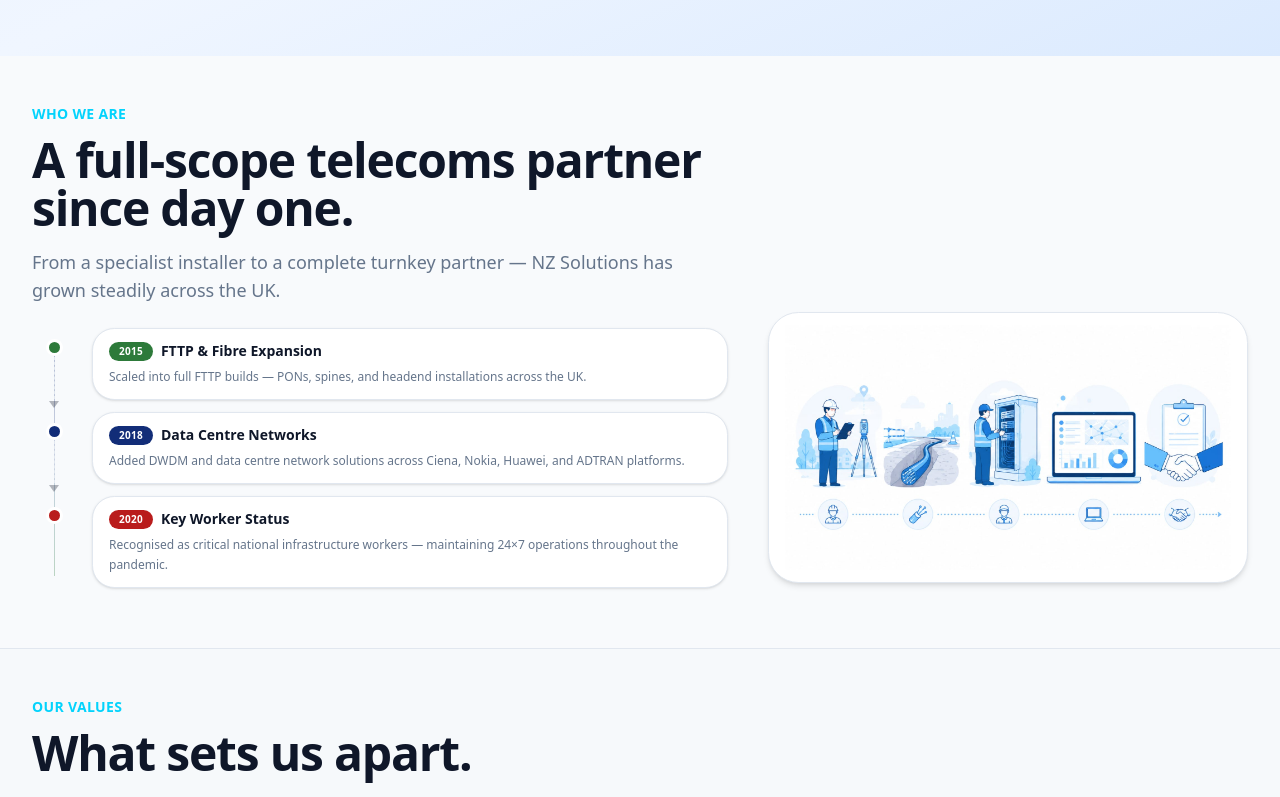
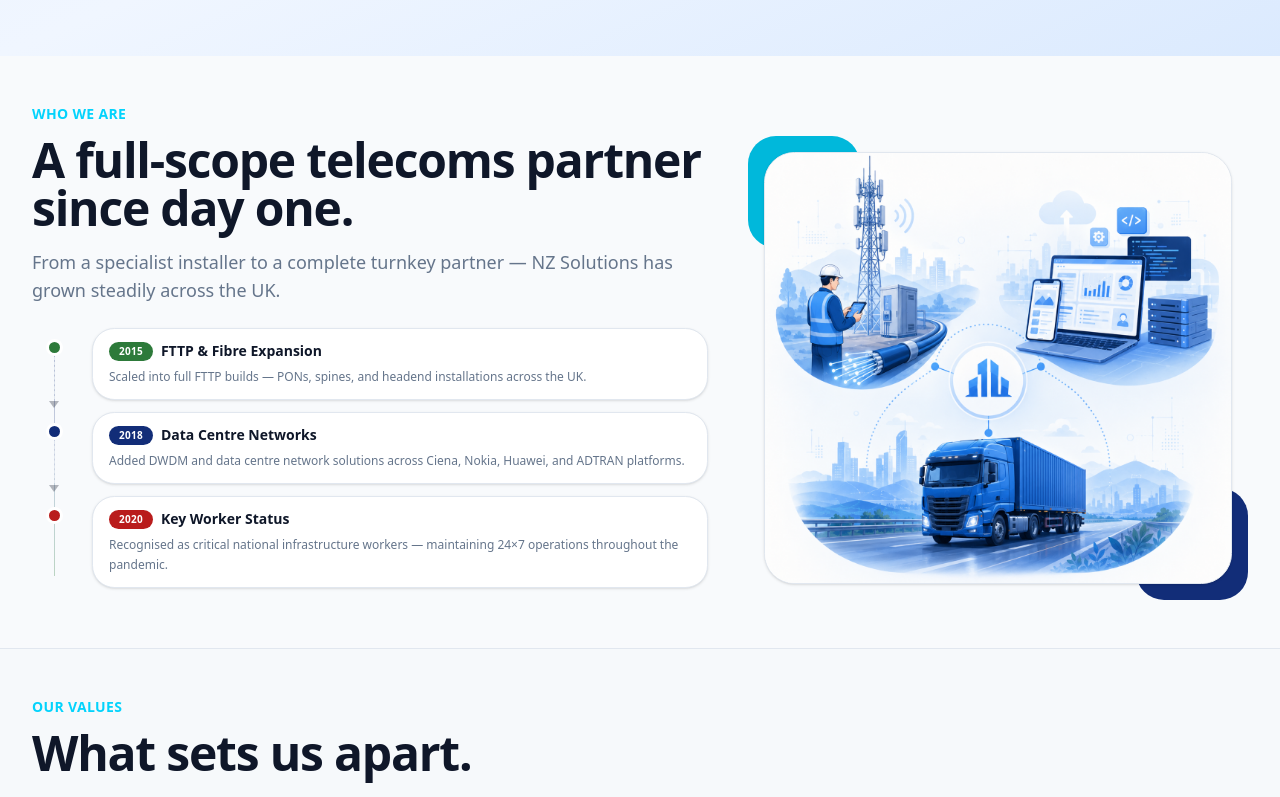
Before and after one commit to abdulmugees111/nzSolutions, a Next.js app: page /en/about in a window 1280 px wide. Shown: the part 570-1367 px from the top of the page. Built offline with nearby package versions, Linux system fonts and the light colour scheme.

Commit message:
update in about section image and styling

```diff
--- a/src/components/about/AboutWhoWeAre.tsx
+++ b/src/components/about/AboutWhoWeAre.tsx
@@ -1,5 +1,5 @@
 import Image from 'next/image';
-import telecomeWorkflow from '@/assets/images/about/telecom-workflow.png.jpeg';
+import telecomeWorkflow from '@/assets/images/about/telecom-workflow.png';
 import {Container} from '@/components/common/Container';
 import {SectionHeader} from '@/components/common/SectionHeader';
 
@@ -44,7 +44,7 @@
           />
         </div>
 
-        <div className="grid gap-10 lg:grid-cols-[1fr_480px] lg:items-start">
+        <div className="grid gap-10 lg:grid-cols-[1fr_500px] lg:items-start">
 
           {/* Left — timeline */}
           <div className="relative order-2 lg:order-1">
@@ -77,15 +77,19 @@
             </div>
           </div>
 
-          {/* Right — illustration */}
-          <div className="order-1 lg:order-2 lg:-mt-4 overflow-hidden rounded-3xl border shadow-md bg-white">
-            <div className="relative aspect-[16/9] w-full">
+          {/* Right — illustration aligned to heading+timeline height */}
+          <div className="order-1 lg:order-2 group relative self-stretch -mt-48 p-3 sm:p-4">
+            {/* Top-left decorative corner */}
+            <div aria-hidden="true" className="absolute left-0 top-0 h-28 w-28 rounded-[1.75rem] bg-cyan-500 transition-transform duration-500 ease-out group-hover:-translate-x-1 group-hover:-translate-y-1" />
+            {/* Bottom-right decorative corner */}
+            <div aria-hidden="true" className="absolute bottom-0 right-0 h-28 w-28 rounded-[1.75rem] bg-primary transition-transform duration-500 ease-out group-hover:translate-x-1 group-hover:translate-y-1" />
+            <div className="relative z-10 overflow-hidden rounded-3xl border border-border shadow-sm bg-white h-full transition-all duration-500 ease-out group-hover:-translate-y-1 group-hover:border-primary/40 group-hover:shadow-xl">
               <Image
                 src={telecomeWorkflow}
                 alt="End-to-end telecom workflow illustration"
                 fill
-                className="object-contain p-3"
-                sizes="(max-width: 1024px) 100vw, 480px"
+                className="object-cover object-center"
+                sizes="(max-width: 1024px) 100vw, 520px"
               />
             </div>
           </div>
```
Also changed, not shown: src/assets/images/about/telecom-workflow.png (added).
